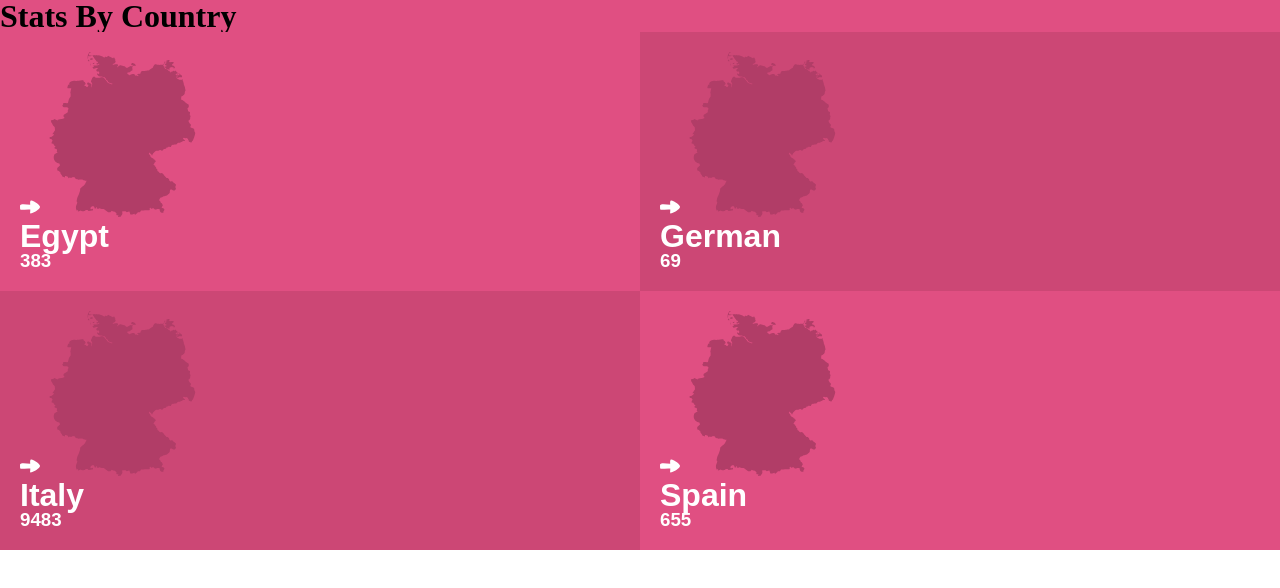
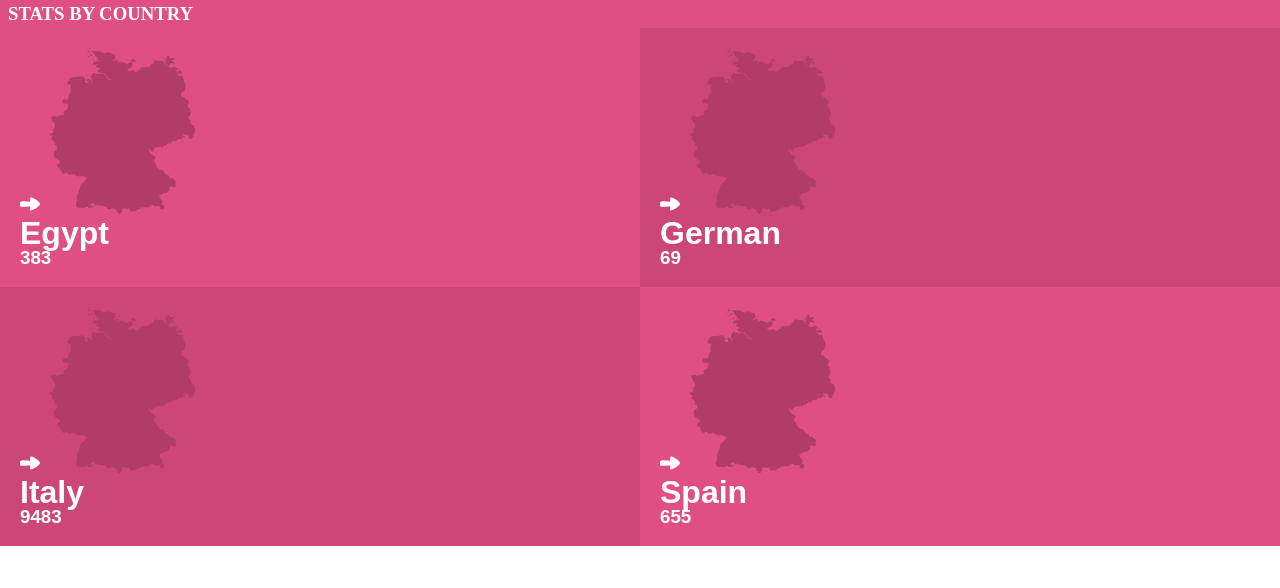
Before and after one commit to Abdona/Covid19, a React (Create React App) app: page / in a window 1280 px wide. Shown: the top 588 px of the page. Built offline with nearby package versions, Linux system fonts and the light colour scheme.

Commit message:
Style 'STATS BY COUNTRY' header

```diff
--- a/src/components/homecomponent.js
+++ b/src/components/homecomponent.js
@@ -3,7 +3,7 @@ import style from './homecomponent.module.css';
 
 const Home = () => (
   <div className={style.home}>
-    <h1>Stats By Country</h1>
+    <h3>STATS BY COUNTRY</h3>
     <div className={style.container}>
       <Country class="even" country="Egypt" styleclass="container1" today_confirmed="383" />
       <Country class="odd" country="German" styleclass="container2" today_confirmed="69" />
--- a/src/components/homecomponent.module.css
+++ b/src/components/homecomponent.module.css
@@ -1,5 +1,6 @@
-.home h1:first-child {
+.home h3:first-child {
   background-color: #e04f82;
+  padding: 0.3rem 0 0.3rem 0.5rem;
 }
 
 .container {
```
